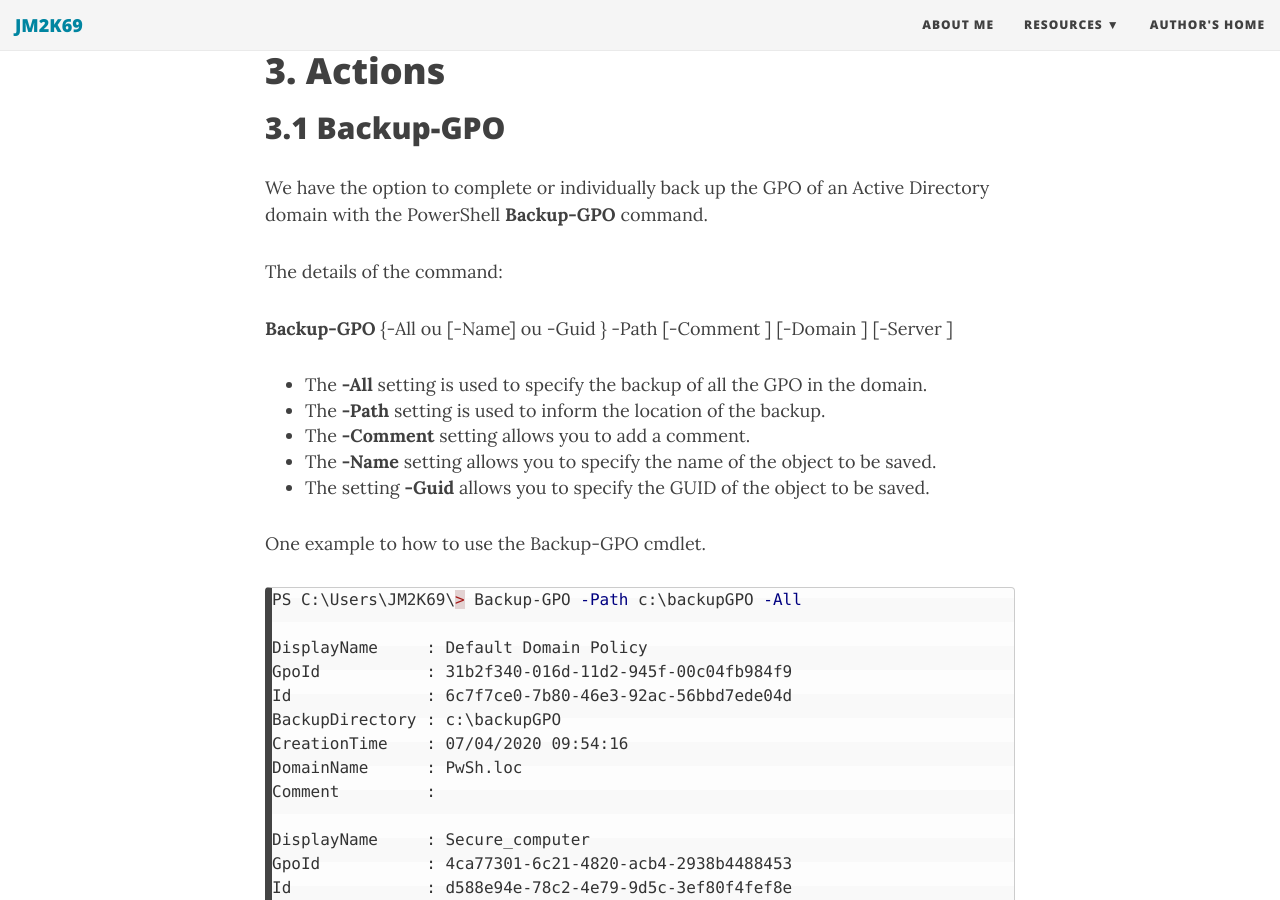
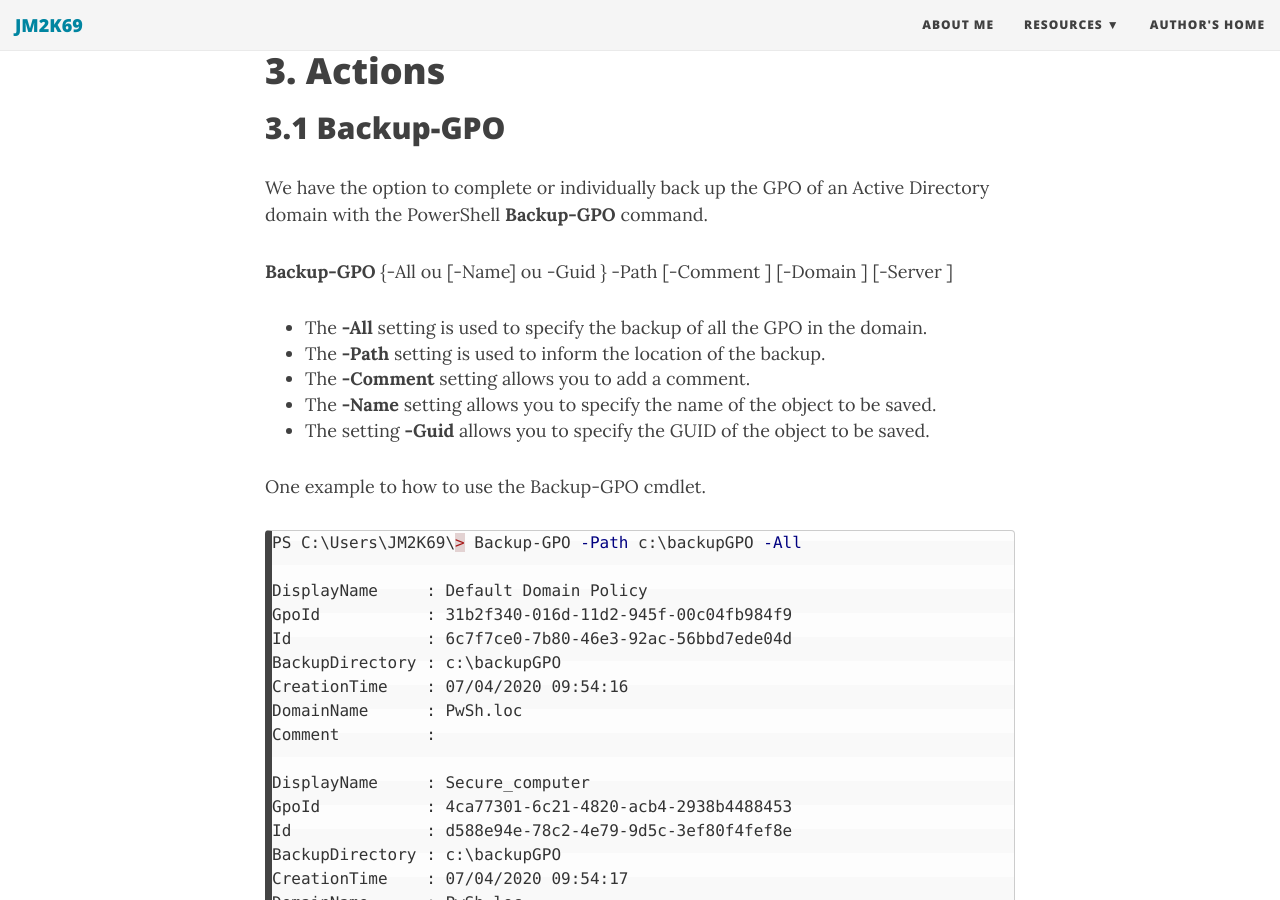
Before and after one commit to JM2K69/JM2K69.github.io, a Jekyll site: the page built from _posts/2020-04-07-GPO from zero to hero - How to backup GPO.md, in a window 1280 px wide and 900 px high, scrolled down 4441 px. Built offline with Jekyll 4.4.1, drawn with Linux system fonts in a browser that asks for light colours; nearby versions of some CDN libraries.

Commit message:
Post GPO

```diff
--- a/_posts/2020-04-07-GPO from zero to hero - How to backup GPO.md
+++ b/_posts/2020-04-07-GPO from zero to hero - How to backup GPO.md
@@ -62,9 +62,6 @@ With yes 3 cmdlets if I count correctly ;-))
 ## 3.1 Backup-GPO
 
 We have the option to complete or individually back up the GPO of an Active Directory domain with the PowerShell **Backup-GPO** command.
-
-The details of the command:
-
 
 **Backup-GPO** {-All ou [-Name] <string> ou -Guid <Guid>} -Path <string> [-Comment <string>] [-Domain <string>] [-Server <string>]
 
@@ -151,7 +148,7 @@ Yes today I just modify my **Default Domain Policy** but in the folder **GPO_Bac
 
 More details let's look at the default domain policy.
 
-![Auhtors_img](/img/GPOBack8b.PNG)
+![Auhtors_img](/img/GPOBack8b.png)
 
 In this folder we view that the Default Domain Policy has been modified Three times Today the **07/04/2020** and the **27/01/2020** two times in one hour the same day.
 
```
